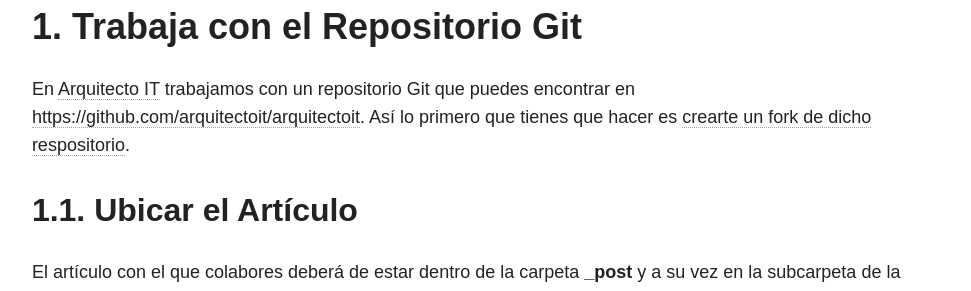
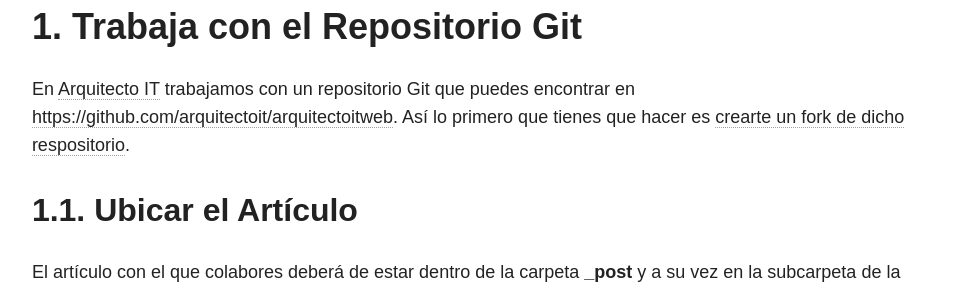
Before and after one commit to jcopete/arquitectoitweb, a Jekyll site: the page built from colaborar/index.md, in a window 1280 px wide and 900 px high, scrolled down 638 px. Shown: the part 153-444 px from the top of the window, without its empty margins (154-1125 px from the left). Built offline with Jekyll 4.4.1, drawn with Linux system fonts in a browser that asks for light colours; nearby versions of some CDN libraries; part of the change alters nothing that is shown.

Commit message:
Modificado el repositorio de trabajo

```diff
--- a/colaborar/index.md
+++ b/colaborar/index.md
@@ -11,7 +11,7 @@ image:
 Si quieres colaborar con [Arquitecto IT][ArquitectoIT] simplemente tienes que realizar los siguientes pasos:
 
 # 1. Trabaja con el Repositorio Git
-En [Arquitecto IT][ArquitectoIT] trabajamos con un repositorio Git que puedes encontrar en [https://github.com/arquitectoit/arquitectoit](https://github.com/arquitectoit/arquitectoit). Así lo primero que tienes que hacer es [crearte un fork de dicho respositorio][Fork].
+En [Arquitecto IT][ArquitectoIT] trabajamos con un repositorio Git que puedes encontrar en [https://github.com/arquitectoit/arquitectoitweb](https://github.com/arquitectoit/arquitectoitweb). Así lo primero que tienes que hacer es [crearte un fork de dicho respositorio][Fork].
 
 
 ## 1.1. Ubicar el Artículo
@@ -90,6 +90,6 @@ Si tienes alguna duda puedes [contactar con nosotros][contactar].
 
 [ArquitectoIT]: {{ site.url }}/acerca-de
 [Fork]: https://github.com/arquitectoit/arquitectoit#fork-destination-box
-[PullRequest]: https://github.com/arquitectoit/arquitectoit/pull/new/dev
+[PullRequest]: https://github.com/arquitectoit/arquitectoitweb/pull/new/dev
 [TinyPNG]: https://tinypng.com/
 [Contactar]: {{ site.url }}/contactar
```
